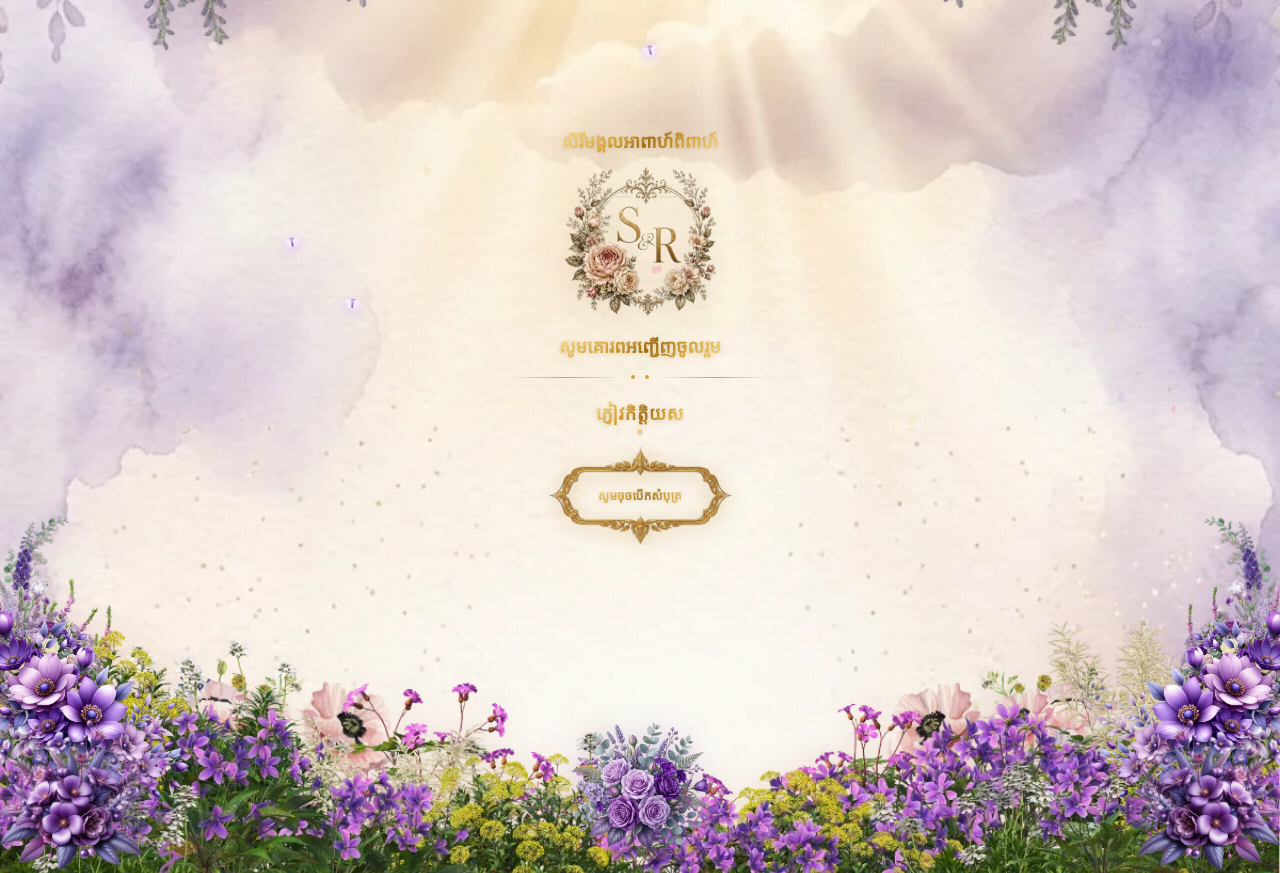
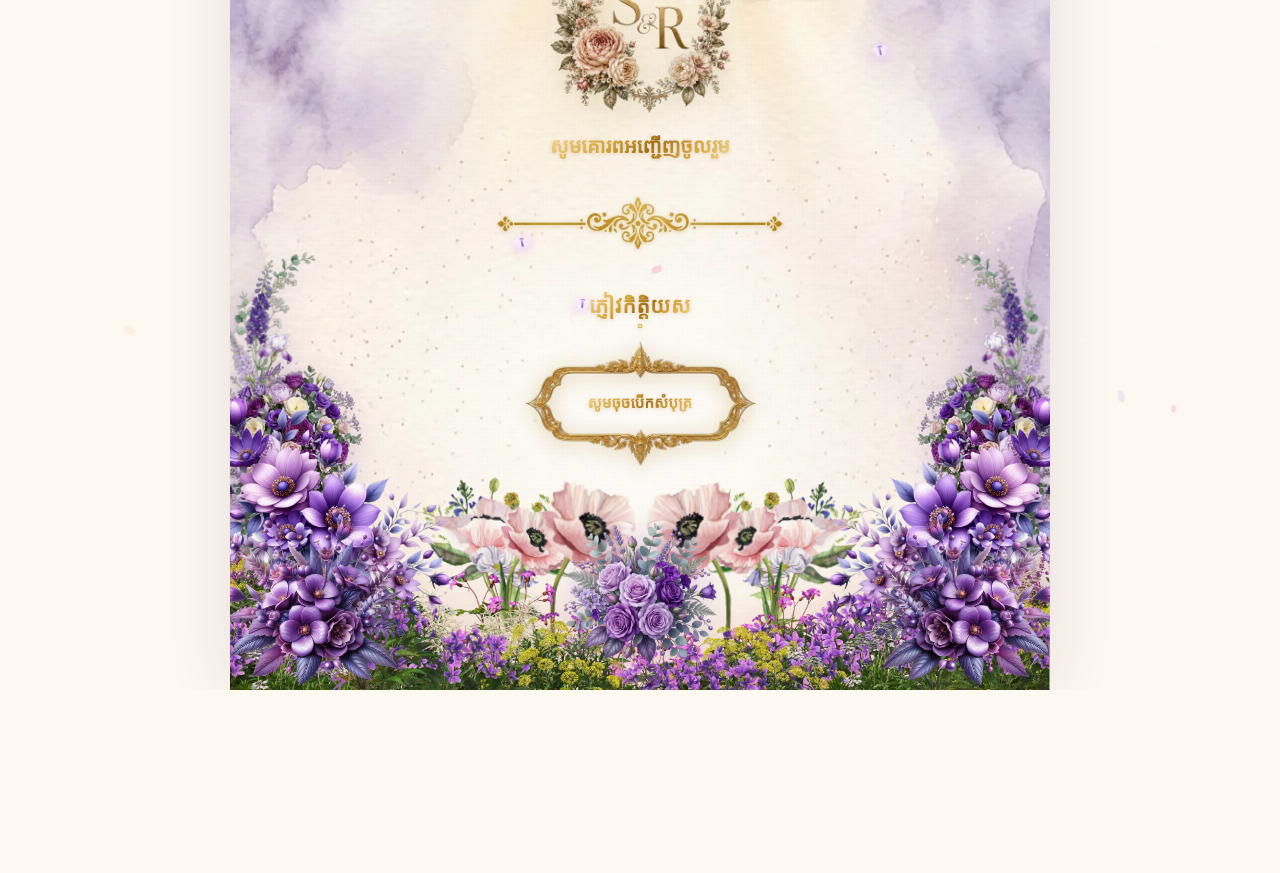
Before and after one commit to hoemsomnang/weddingv2, a Vue app: page /#/ in a window 1280 px wide. Shown: the part 340-1213 px from the top of the page. After the commit the page ends 1030 px from the top, so only its background shows below. Built offline with nearby package versions, Linux system fonts and the light colour scheme; a web font is replaced by a local one.

Commit message:
add responsive

```diff
--- a/src/components/GoldDivider.vue
+++ b/src/components/GoldDivider.vue
@@ -1,55 +1,67 @@
 <!--
   GoldDivider.vue
-  A decorative golden divider line with diamond/dot accents.
+  An ornate luxury golden flourish divider line with filigree scrollwork and fleur-de-lis finials.
   Props:
-    - variant: 'full' (default) | 'short'
+    - variant: 'short' (default) | 'full'
+    - design: 'flourish' (default, matches user reference) | 'ornate' (3D baroque)
 -->
 <template>
-  <div class="gold-divider" :class="variant">
-    <div class="line" />
-    <div class="dot" />
-    <div v-if="variant !== 'short'" class="diamond" />
-    <div class="dot" />
-    <div class="line" />
+  <div class="gold-divider-wrap" :class="variant">
+    <img
+      :src="dividerSrc"
+      class="gold-divider-flourish-img"
+      alt="Golden Flourish Divider"
+      draggable="false"
+      decoding="async"
+    />
   </div>
 </template>
 
 <script setup>
-defineProps({
-  variant: { type: String, default: 'full' },
+import { computed } from 'vue'
+import flourishWebp from '@/assets/gold_divider_flourish.webp'
+import ornateWebp from '@/assets/gold_divider_ornate.webp'
+
+const props = defineProps({
+  variant: { type: String, default: 'short' },
+  design: { type: String, default: 'flourish' },
+})
+
+const dividerSrc = computed(() => {
+  return props.design === 'ornate' ? ornateWebp : flourishWebp
 })
 </script>
 
 <style scoped>
-.gold-divider {
+.gold-divider-wrap {
   display: flex;
+  justify-content: center;
   align-items: center;
-  gap: 10px;
-  width: clamp(220px, 60%, 440px);
+  width: 100%;
   margin: 0 auto;
+  padding: 4px 0;
+  pointer-events: none;
 }
 
-.gold-divider.short { width: clamp(140px, 40%, 260px); }
-
-.line {
-  flex: 1;
-  height: 1px;
-  background: linear-gradient(90deg, transparent, var(--gold-mid), transparent);
+.gold-divider-flourish-img {
+  width: clamp(145px, 42vw, 215px);
+  height: auto;
+  object-fit: contain;
+  filter: drop-shadow(0 1px 2px rgba(180, 130, 30, 0.25));
+  user-select: none;
+  transition: transform 0.3s ease;
 }
 
-.diamond {
-  width: 7px;
-  height: 7px;
-  background: var(--gold-gradient);
-  transform: rotate(45deg);
-  flex-shrink: 0;
+.gold-divider-wrap.full .gold-divider-flourish-img {
+  width: clamp(200px, 58vw, 290px);
 }
 
-.dot {
-  width: 4px;
-  height: 4px;
-  border-radius: 50%;
-  background: var(--gold-mid);
-  flex-shrink: 0;
+@media (min-width: 600px) {
+  .gold-divider-flourish-img {
+    width: clamp(210px, 32vw, 290px);
+  }
+  .gold-divider-wrap.full .gold-divider-flourish-img {
+    width: clamp(280px, 45vw, 400px);
+  }
 }
 </style>
--- a/src/views/CoverPage.css
+++ b/src/views/CoverPage.css
@@ -796,3 +796,244 @@ font-family: var(--font-khmer), 'Hanuman', serif;
     transform: scaleX(-1) rotate(1.1deg) skewX(-0.6deg) translateY(0);
   }
 }
+
+/* ══════════════════════════════════════════════════════════════
+   RESPONSIVE ENHANCEMENTS (All Smartphones, iPad & Tablets)
+   ══════════════════════════════════════════════════════════════ */
+
+/* ── Small Smartphones (<= 360px width) ── */
+@media (max-width: 360px) {
+  .cover-content {
+    padding: calc(34vw + 4px) 14px 12px;
+  }
+  .greeting {
+    font-size: 14.5px;
+    margin-bottom: 6px;
+  }
+  .monogram-crest-img {
+    width: 100px;
+  }
+  .khmer-sub {
+    font-size: 13.5px;
+    line-height: 1.65;
+  }
+  .btn-cartouche-plaque {
+    width: 160px;
+  }
+  .bottom-bg-img {
+    height: 80px;
+  }
+  .bottom-purple-flower,
+  .bottom-purple-flower1 {
+    width: 88px;
+  }
+  .purple-flower-bouquet,
+  .purple-flower-bouquet1 {
+    width: 76px;
+  }
+}
+
+/* ── Tablets & iPad (600px - 899px) ── */
+@media (min-width: 600px) {
+  .cover-content {
+    max-width: 620px;
+    padding: clamp(190px, 25vw, 240px) 24px 24px;
+    margin: 0 auto;
+  }
+
+  /* Top floral arrangement scaled for iPad */
+  .top-floral-bridge-bg {
+    width: min(94vw, 840px);
+    top: -24px;
+  }
+  .top-flower-left,
+  .top-flower-right {
+    width: clamp(165px, 25vw, 230px);
+    top: -22px;
+  }
+  .top-flower-left {
+    left: clamp(-30px, -3.8vw, -18px);
+  }
+  .top-flower-right {
+    right: clamp(-30px, -3.8vw, -18px);
+  }
+  .top-flower-left-bg,
+  .top-flower-right-bg {
+    width: clamp(175px, 26vw, 240px);
+    top: clamp(-24px, -3vw, -16px);
+  }
+  .top-flower-left-bg {
+    left: clamp(-34px, -4.2vw, -22px);
+  }
+  .top-flower-right-bg {
+    right: clamp(-34px, -4.2vw, -22px);
+  }
+  .top-flower-center {
+    width: clamp(140px, 20vw, 195px);
+    top: clamp(-72px, -7vw, -55px);
+  }
+
+  /* Content typography & elements */
+  .greeting {
+    font-size: clamp(17px, 2.6vw, 22px);
+  }
+  .monogram-crest-img {
+    width: clamp(140px, 20vw, 185px);
+  }
+  .khmer-sub {
+    font-size: clamp(16px, 2.3vw, 20px);
+    line-height: 1.85;
+  }
+  .guest-open-wrap {
+    max-width: 380px;
+    margin: 6px 0 20px;
+  }
+  .guest-title {
+    font-size: clamp(17px, 2.5vw, 21px);
+  }
+  .guest-divider-svg {
+    width: clamp(180px, 26vw, 240px);
+  }
+  .btn-cartouche-plaque {
+    width: clamp(190px, 27vw, 235px);
+  }
+  .btn-open-text {
+    font-size: clamp(12px, 1.8vw, 15px);
+  }
+
+  /* Bottom floral meadow scaled for iPad */
+  .bottom-bg-img {
+    height: clamp(130px, 18vw, 190px);
+  }
+  .side-edge-flower {
+    width: clamp(125px, 17vw, 180px);
+    bottom: clamp(75px, 11vw, 130px);
+  }
+  .side-edge-flower-left {
+    left: clamp(-22px, -2.8vw, -10px);
+  }
+  .side-edge-flower-right {
+    right: clamp(-22px, -2.8vw, -10px);
+  }
+  .bottom-right-pillar-flower,
+  .bottom-left-pillar-flower {
+    width: clamp(115px, 15vw, 165px);
+    max-width: 165px;
+    bottom: clamp(50px, 7vw, 95px);
+  }
+  .bottom-right-pillar-flower {
+    right: clamp(-22px, -2.8vw, -10px);
+  }
+  .bottom-left-pillar-flower {
+    left: clamp(-22px, -2.8vw, -10px);
+  }
+  .bottom-purple-flower,
+  .bottom-purple-flower1 {
+    width: clamp(155px, 21vw, 245px);
+    bottom: clamp(40px, 6vw, 85px);
+  }
+  .bottom-purple-flower {
+    right: clamp(-18px, -2.5vw, -8px);
+  }
+  .bottom-purple-flower1 {
+    left: clamp(-18px, -2.5vw, -8px);
+  }
+  .purple-flower-bouquet,
+  .purple-flower-bouquet1 {
+    width: clamp(130px, 18vw, 210px);
+  }
+  .purple-flower-bouquet {
+    right: clamp(-14px, -2vw, -6px);
+  }
+  .purple-flower-bouquet1 {
+    left: clamp(-14px, -2vw, -6px);
+  }
+  .bottom-bottom3 {
+    right: clamp(110px, 17vw, 210px);
+    width: clamp(105px, 15vw, 175px);
+    bottom: clamp(32px, 5vw, 75px);
+  }
+  .bottom-bottom3-1 {
+    left: clamp(110px, 17vw, 210px);
+    width: clamp(105px, 15vw, 175px);
+    bottom: clamp(32px, 5vw, 75px);
+  }
+  .bottom-bottom18 {
+    right: clamp(200px, 30vw, 340px);
+    width: clamp(60px, 9vw, 110px);
+    bottom: clamp(12px, 2vw, 30px);
+  }
+  .bottom-bottom18-1 {
+    left: clamp(200px, 30vw, 340px);
+    width: clamp(60px, 9vw, 110px);
+    bottom: clamp(12px, 2vw, 30px);
+  }
+  .bottom-center-flower {
+    width: clamp(110px, 15vw, 175px);
+    bottom: clamp(8px, 1.4vw, 24px);
+  }
+}
+
+/* ── Large Tablets & Desktop (>= 900px) ── */
+@media (min-width: 900px) {
+  .cover-page {
+    max-width: 820px;
+    margin: 0 auto;
+    box-shadow: 0 0 60px rgba(70, 30, 90, 0.12);
+  }
+  .cover-content {
+    max-width: 640px;
+    padding: 230px 24px 28px;
+  }
+  .top-floral-bridge-bg {
+    width: 760px;
+  }
+  .top-flower-left,
+  .top-flower-right {
+    width: 220px;
+  }
+  .top-flower-left-bg,
+  .top-flower-right-bg {
+    width: 230px;
+  }
+  .top-flower-center {
+    width: 180px;
+    top: -65px;
+  }
+  .bottom-bg-img {
+    height: 180px;
+  }
+  .bottom-purple-flower,
+  .bottom-purple-flower1 {
+    width: 240px;
+    bottom: 65px;
+  }
+  .purple-flower-bouquet,
+  .purple-flower-bouquet1 {
+    width: 200px;
+  }
+  .bottom-bottom3 {
+    right: 190px;
+    width: 165px;
+    bottom: 60px;
+  }
+  .bottom-bottom3-1 {
+    left: 190px;
+    width: 165px;
+    bottom: 60px;
+  }
+  .bottom-bottom18 {
+    right: 310px;
+    width: 100px;
+    bottom: 25px;
+  }
+  .bottom-bottom18-1 {
+    left: 310px;
+    width: 100px;
+    bottom: 25px;
+  }
+  .bottom-center-flower {
+    width: 165px;
+    bottom: 18px;
+  }
+}
--- a/src/views/CoverPage.vue
+++ b/src/views/CoverPage.vue
@@ -104,14 +104,12 @@
       </p>
 
 
-      <!-- Divider 2 -->
+      <!-- Ornate Gold Flourish Divider -->
       <GoldDivider
-        variant="short"
         class="fade-in"
         :class="{ visible: entered }"
-        style="--delay: 0.78s; margin: 12px auto 18px"
+        style="--delay: 0.78s; margin: clamp(18px, 4vw, 26px) auto clamp(20px, 4.5vw, 30px)"
       />
-
 
       <!-- ── Honored Guest & Open Invitation Section ── -->
       <div
```
Also changed, not shown: src/assets/gold_divider_flourish.webp (added), src/assets/gold_divider_ornate.webp (added).
